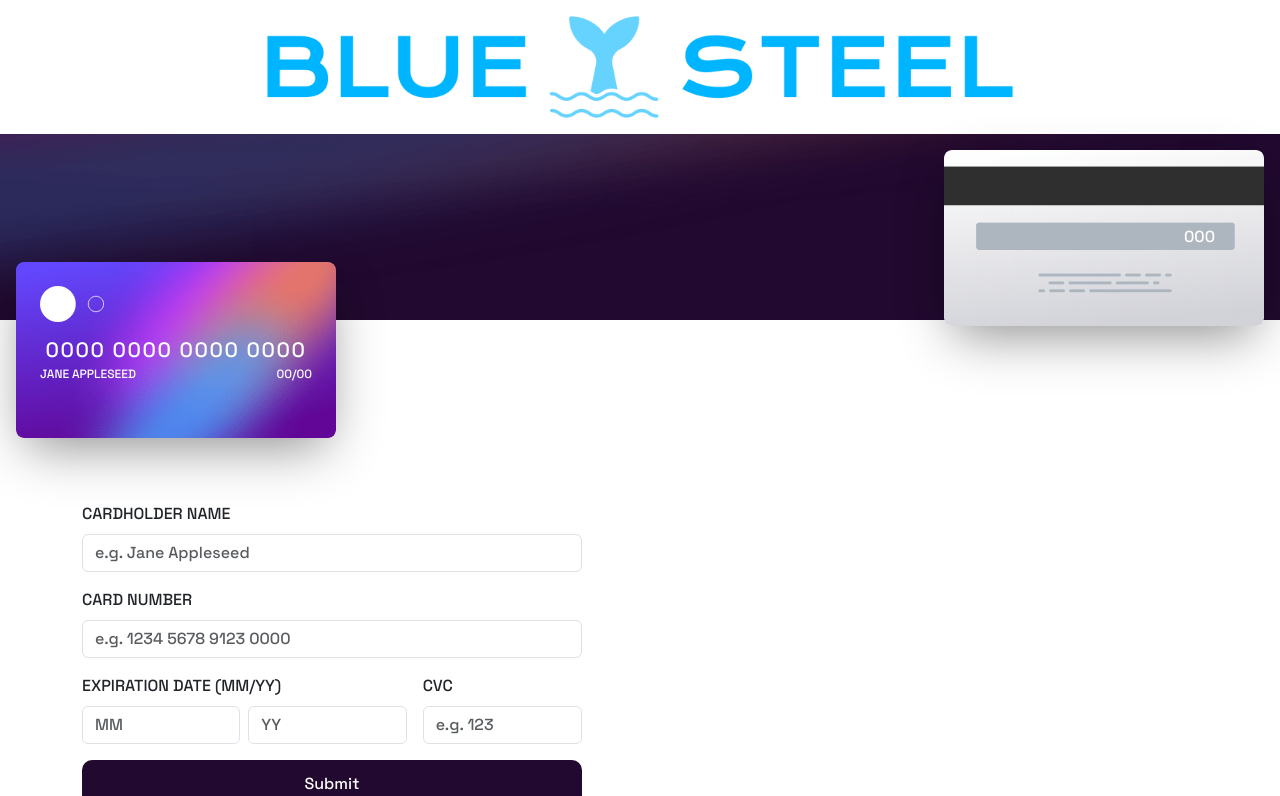
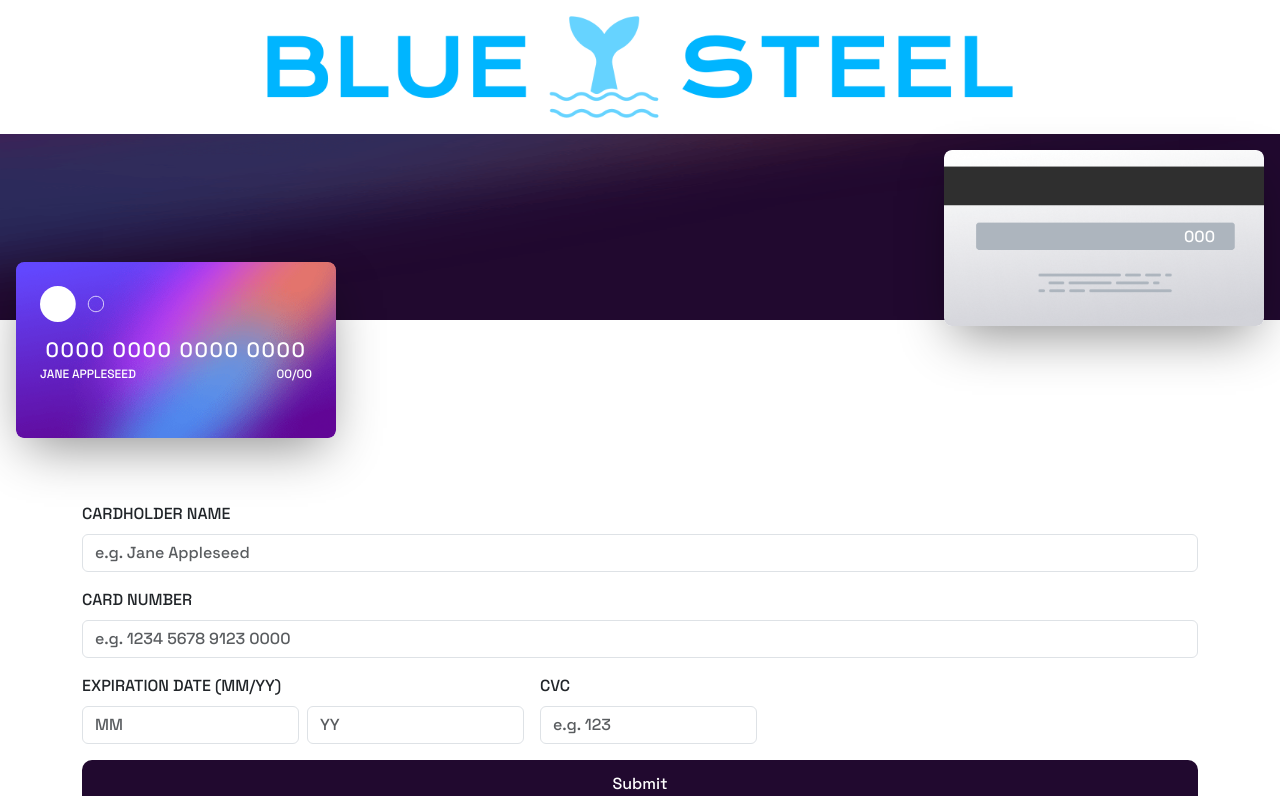
Before and after one commit to grammerjam/tt-main, a React (Create React App) app in the folder project3b/: page / in a window 1280 px wide. Shown: the top 796 px of the page. Built offline with nearby package versions, Linux system fonts and the light colour scheme.

Commit message:
adding max width to form

```diff
--- a/project3b/src/styles.scss
+++ b/project3b/src/styles.scss
@@ -25,7 +25,6 @@
   --font: "Space Grotesk", sans-serif;
 }
 
-
 #root {
   overflow-x: hidden;
   display: flex;
@@ -39,7 +38,6 @@
     background-size: contain;
   }
 }
-
 
 nav {
   background-color: #fff;
@@ -84,7 +82,6 @@
     overflow: auto;
   }
 }
-
 
 .card-container {
   z-index: 3;
@@ -182,7 +179,9 @@
 }
 
 .form {
-  max-width: 500px;
+  @media screen and (min-width: 1440px) {
+    max-width: 500px;
+  }
   &__expiration-container {
     display: flex;
     gap: 0.5rem;
@@ -230,7 +229,6 @@
   color: hsl(0, 0%, 48%);
 }
 
-
 footer {
   padding: 1em;
   margin-top: 3em;
```
